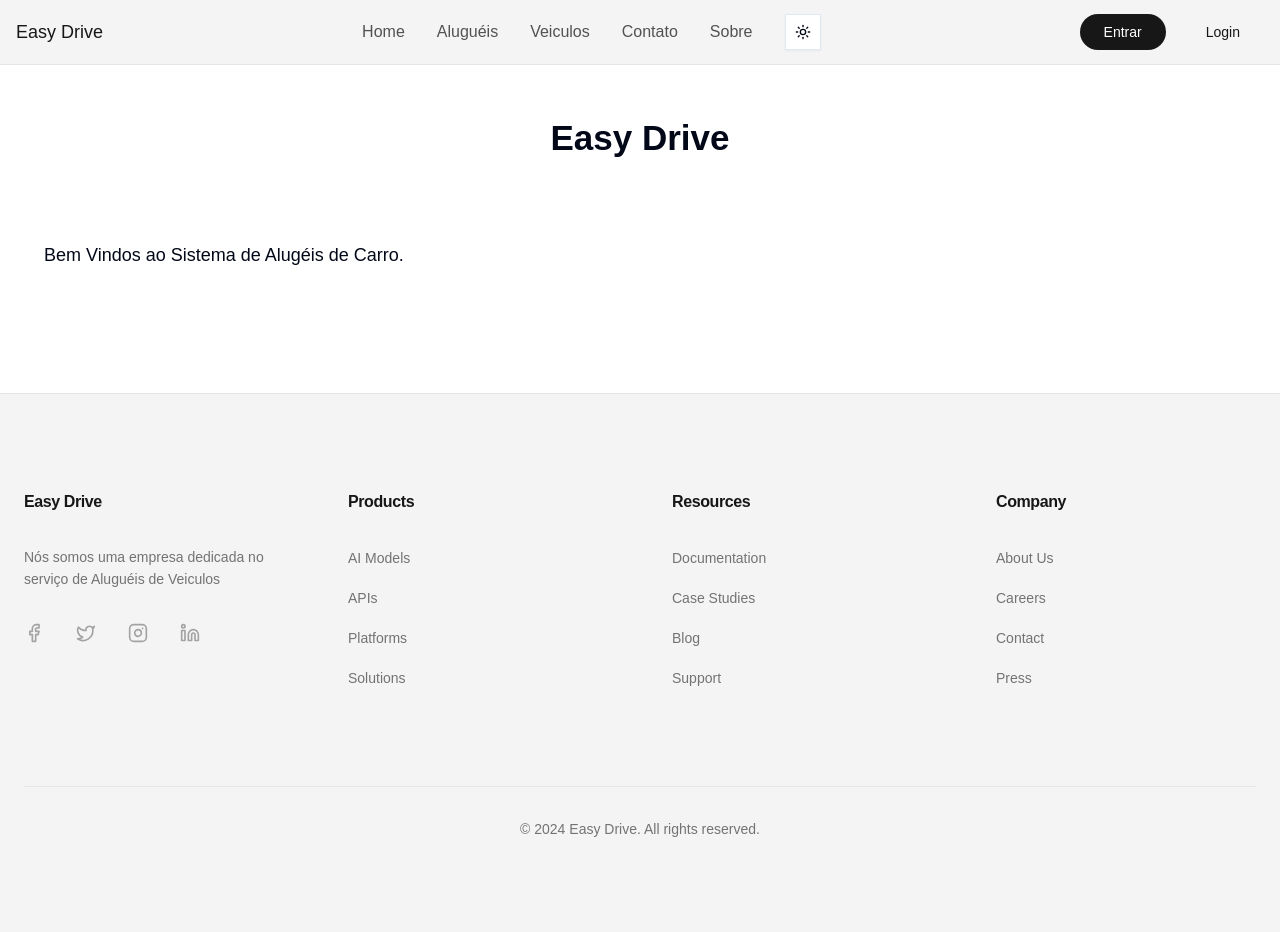
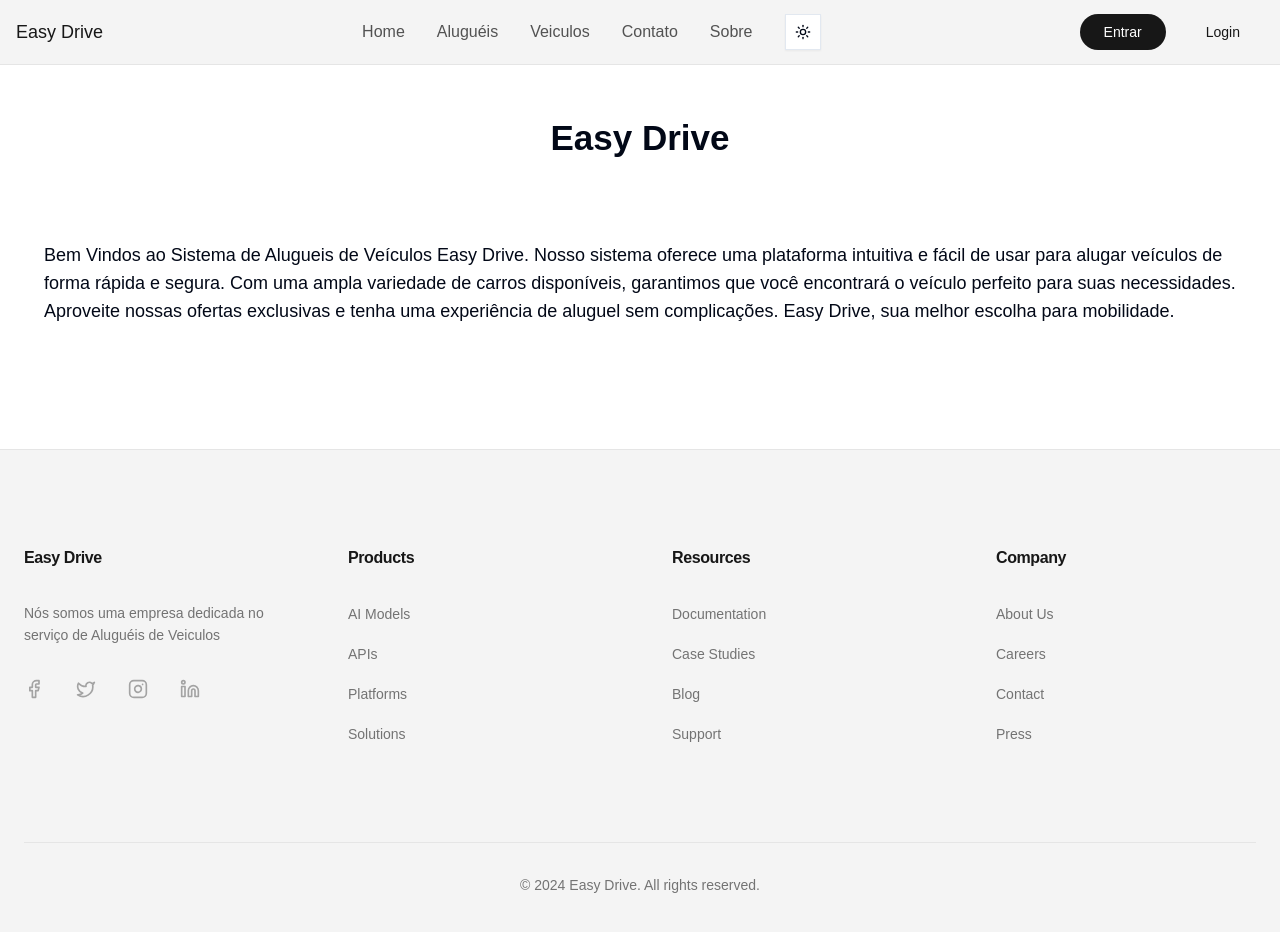
Before and after one commit to RobsonFe/easydrive-front, a Next.js app: page /greetings in a window 1280 px wide. Shown: the top 932 px of the page. Built offline with nearby package versions, Linux system fonts and the light colour scheme.

Commit message:
atualiza mensagem de boas-vindas na página de saudações para descrever melhor o sistema de aluguel de veículos

```diff
--- a/src/app/greetings/page.tsx
+++ b/src/app/greetings/page.tsx
@@ -4,7 +4,7 @@ const greetings = () => {
 	return (
 		<Layout title="Easy Drive">
 			<div className="grid grid-cols-1">
-				<p className="text-lg p-5">Bem Vindos ao Sistema de Alugéis de Carro.</p>
+				<p className="text-lg p-5">Bem Vindos ao Sistema de Alugueis de Veículos Easy Drive. Nosso sistema oferece uma plataforma intuitiva e fácil de usar para alugar veículos de forma rápida e segura. Com uma ampla variedade de carros disponíveis, garantimos que você encontrará o veículo perfeito para suas necessidades. Aproveite nossas ofertas exclusivas e tenha uma experiência de aluguel sem complicações. Easy Drive, sua melhor escolha para mobilidade.</p>
 			</div>
 		</Layout>
 	)
```
